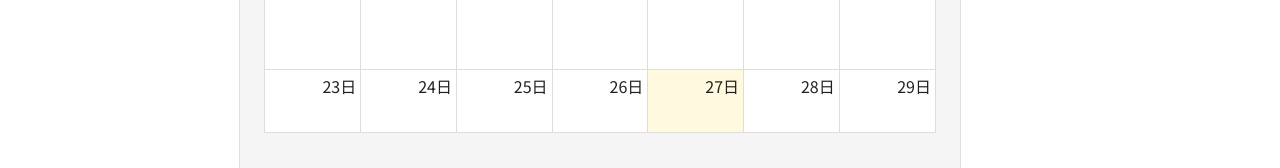
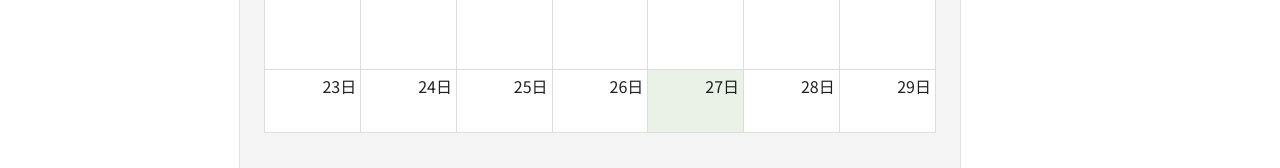
Before and after one commit to nishi240masa/account-book, a React (Create React App) app: page / in a window 1280 px wide. Shown: the part 632-800 px from the top of the page. Built offline with nearby package versions, Linux system fonts and the light colour scheme; no server answers; the database is empty.

Commit message:
Add background event to calendar

```diff
--- a/src/components/Calendar.tsx
+++ b/src/components/Calendar.tsx
@@ -8,17 +8,20 @@ import { calculateDailyBalances } from "../utils/financeCalcukations";
 import { Balance, Transaction, CalenderContent } from "../types";
 import { formatCurrency } from "../utils/fomatting";
 import interactionPlugin, { DateClickArg } from "@fullcalendar/interaction";
+import { useTheme } from "@mui/material";
 
 interface CalendarProps {
   monthlyTransactions: Transaction[];
   setCurrentMonth: React.Dispatch<React.SetStateAction<Date>>;
   setCurrentDay: React.Dispatch<React.SetStateAction<string>>;
+  currentDay: string;
 }
 
 const Calendar = ({
   monthlyTransactions,
   setCurrentMonth,
   setCurrentDay,
+  currentDay,
 }: CalendarProps) => {
   // イベントの内容
   // 配列の中にイベントのオブジェクトを入れる
@@ -32,6 +35,8 @@ const Calendar = ({
   //     balance: "¥500",
   //   },
   // ];
+
+  const theme = useTheme();
 
   // 日付ごとの収支を計算
   const dailyBalances = calculateDailyBalances(monthlyTransactions);
@@ -59,6 +64,14 @@ const Calendar = ({
   const calendarEvents = createCalenderEvents(dailyBalances);
   console.log(calendarEvents);
 
+  const backgroundEvent = {
+    start: currentDay,
+    end: currentDay,
+    display: "background",
+    backgroundColor: theme.palette.incomeColor.light,
+  };
+
+  console.log([...calendarEvents, backgroundEvent]);
   // イベントの内容をカスタマイズする関数
   const renderEventContent = (eventInfo: EventContentArg) => {
     return (
@@ -78,6 +91,7 @@ const Calendar = ({
 
   // カレンダーの日付が変更されたときの処理
   // datesetInfoはカレンダーの情報
+  // 月の日付取得
   const handleDateSet = (datesetInfo: DatesSetArg) => {
     // setCurrentMonth関数で現在の月をセット
     // datesetInfo.view.currentStartはカレンダーの表示されている月の最初の日
@@ -98,7 +112,9 @@ const Calendar = ({
       // dateClickを使うためにinteractionPluginをインポート
       plugins={[dayGridPlugin, interactionPlugin]}
       initialView="dayGridMonth"
-      events={calendarEvents} //カレンダーに表示されるイベントの内容
+      // カレンダーに表示されるイベントの内容
+      // Eventとバックグラウンドイベントを配列で統合
+      events={[...calendarEvents, backgroundEvent]}
       eventContent={renderEventContent}
       datesSet={handleDateSet}
       //fullcalendarのイベントを使って日付をクリックしたときの処理を設定
--- a/src/components/TransactionMenu.tsx
+++ b/src/components/TransactionMenu.tsx
@@ -107,6 +107,7 @@ const TransactionMenu = ({
                         >
                           <Grid item xs={1}>
                             {/* icon */}
+                            {/* 現在処理中のtransactionを指定 */}
                             {IconComponents[transaction.category]}
                           </Grid>
                           <Grid item xs={2.5}>
--- a/src/pages/Home.tsx
+++ b/src/pages/Home.tsx
@@ -16,6 +16,7 @@ const Home = ({ monthlyTransactions, setCurrentMonth }: HomeProps) => {
   // 今日の日付を取得
   // date-fnsのformat関数を使って日付をフォーマット
   const today = format(new Date(), "yyyy-MM-dd");
+  // 今日の日付をstateで管理
   const [currentDay, setCurrentDay] = useState(today);
 
   // 今日の日付と一致するデータだけを取得
@@ -34,6 +35,7 @@ const Home = ({ monthlyTransactions, setCurrentMonth }: HomeProps) => {
           monthlyTransactions={monthlyTransactions}
           setCurrentMonth={setCurrentMonth}
           setCurrentDay={setCurrentDay}
+          currentDay={currentDay}
         />
       </Box>
       {/* 右側に表示するコンテンツ */}
```
